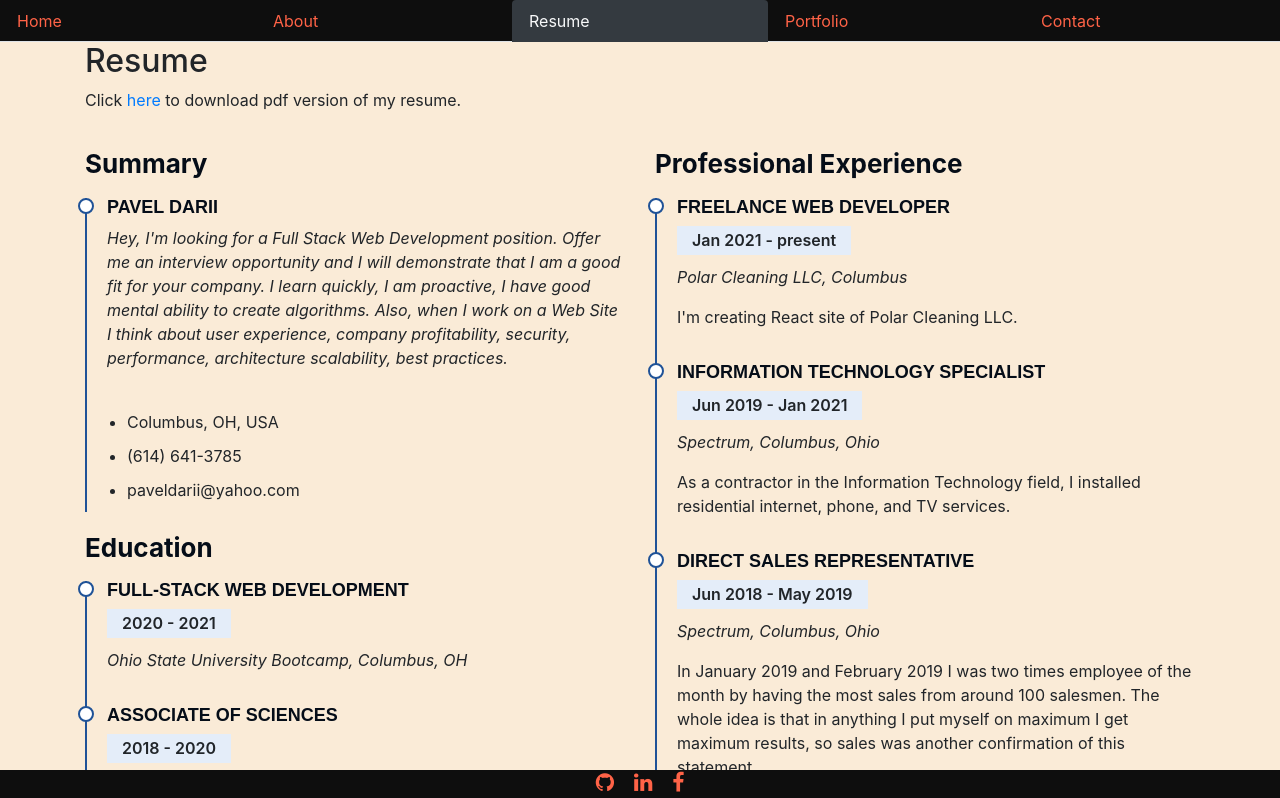
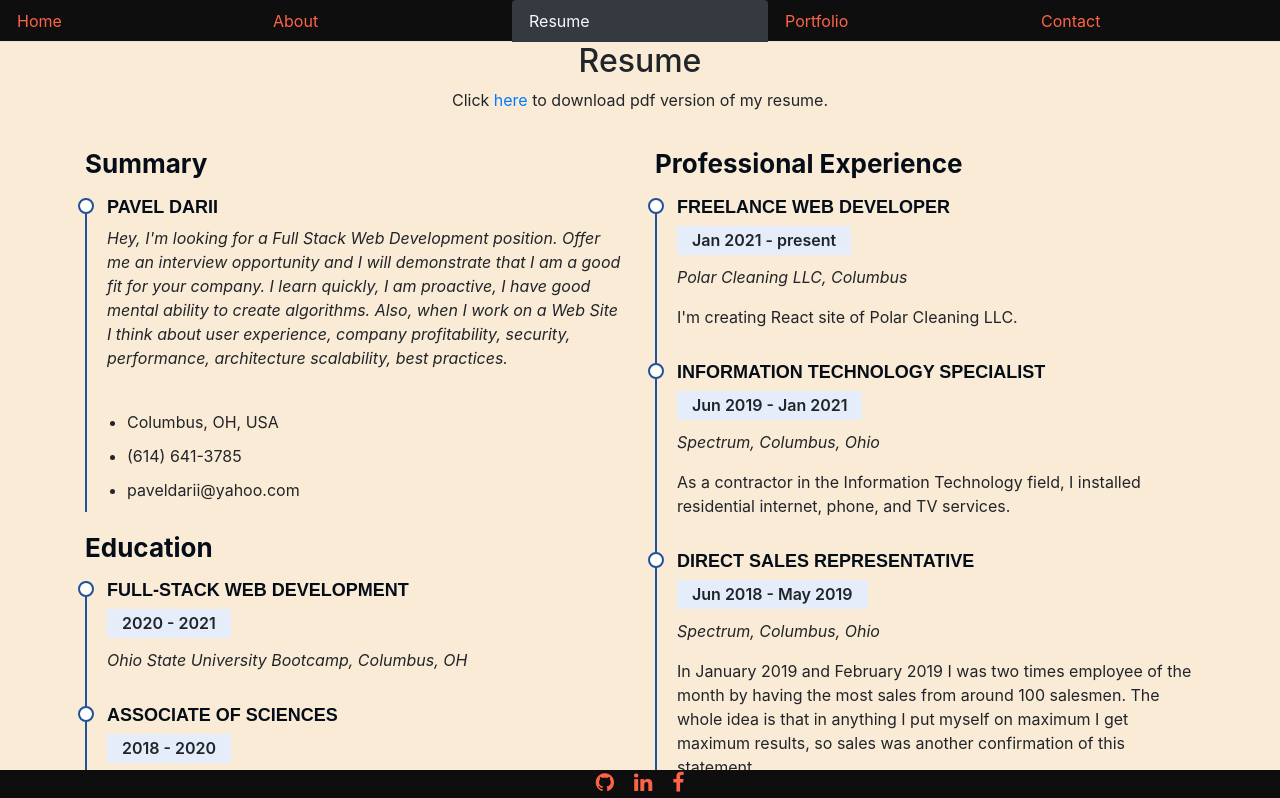
Before and after one commit to paveldarii/iPortfolio-2.0, a React (Create React App) app: page /resume in a window 1280 px wide. Shown: the top 798 px of the page. Built offline with nearby package versions, Linux system fonts and the light colour scheme.

Commit message:
wrapped page title in wrapper component

```diff
--- a/src/pages/Resume/index.js
+++ b/src/pages/Resume/index.js
@@ -1,14 +1,18 @@
 import React from "react";
 import ProgressBar from "../../components/ProgressBar";
 import "./style.css";
-
+import Wrapper from "../../components/Wrapper";
 function Resume() {
   return (
     <div id="resume-section">
       <section id="resume" class="resume">
         <div class="container">
           <div class="section-title">
+            <Wrapper>
               <h2>Resume</h2>
+            </Wrapper>
+            <Wrapper>
+              {" "}
               <p>
                 Click{" "}
                 <a href="../Pavel_Darii.pdf" target="_black">
@@ -16,6 +20,7 @@ function Resume() {
                 </a>{" "}
                 to download pdf version of my resume.{" "}
               </p>
+            </Wrapper>
           </div>
 
           <div class="row">
```
Lines whose indentation alone changed are shown as unchanged.
